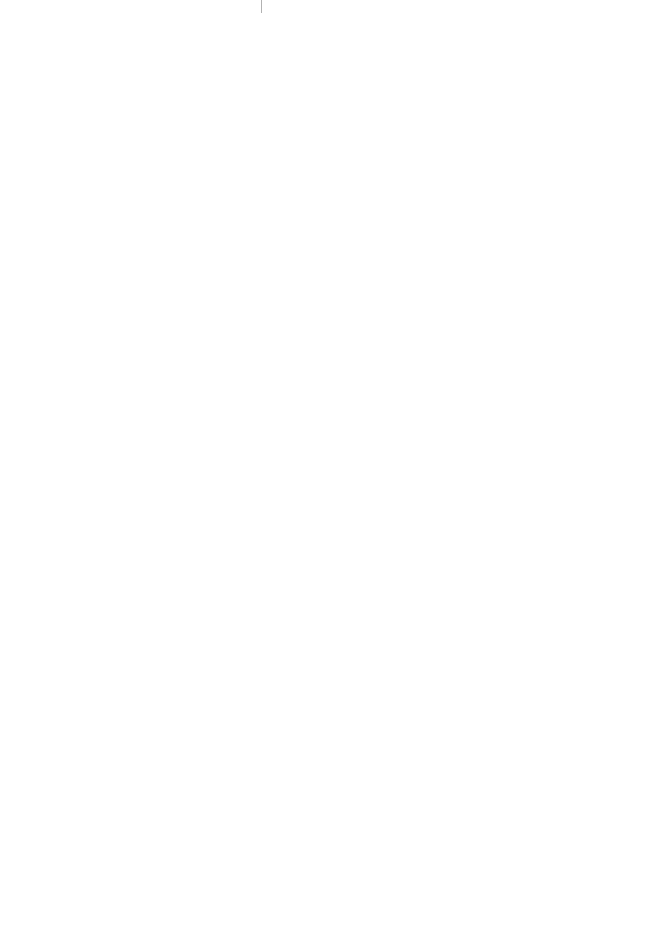
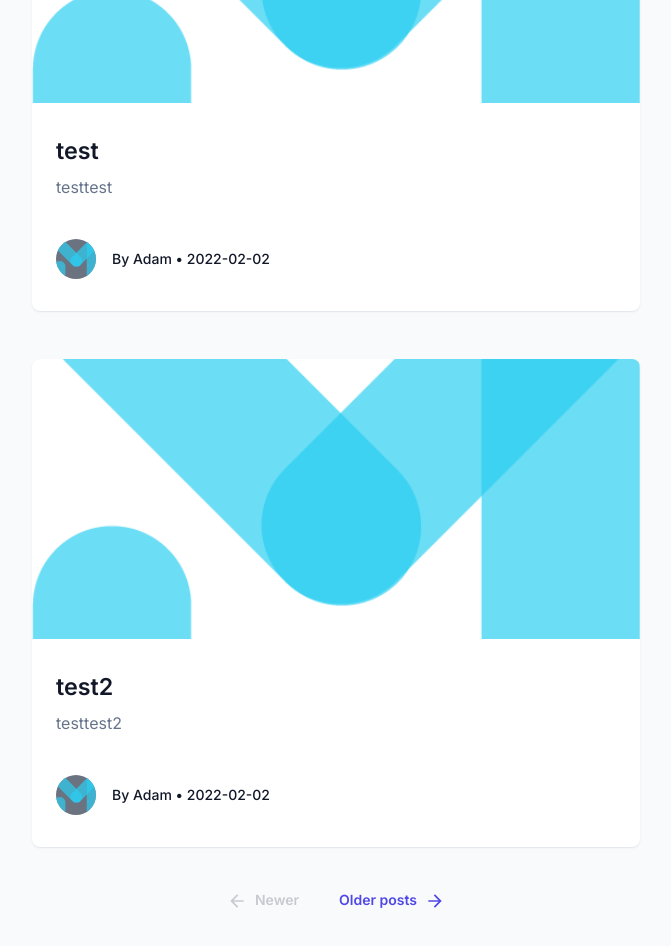
Before and after one commit to Qiming-Liu/ThinkMoreForum-Frontend, a Next.js app: page /category in a window 1280 px wide. Before the commit this address had no page. Shown: the part 540-1486 px from the top of the page, without its empty margins (304-975 px from the left). Before the commit the page ends 992 px from the top, so only its background shows below. Built offline with nearby package versions, Linux system fonts and the light colour scheme.

Commit message:
feat: add password (#18)

```diff
--- /dev/null
+++ b/components/Post/PostCard.js
@@ -0,0 +1,91 @@
+import NextLink from 'next/link';
+import PropTypes from 'prop-types';
+import {
+  Avatar,
+  Box,
+  Card,
+  CardContent,
+  CardMedia,
+  Link,
+  Typography,
+} from '@mui/material';
+import { getInitials } from '../../utils/get-initials';
+
+export const PostCard = (props) => {
+  const {
+    authorAvatar,
+    authorName,
+    headImg,
+    createTimeStamp,
+    abstract,
+    title,
+    ...other
+  } = props;
+
+  return (
+    <Card
+      sx={{
+        '& + &': {
+          mt: 6,
+        },
+      }}
+      {...other}
+    >
+      <NextLink href="/" passHref>
+        <CardMedia component="a" image={headImg} sx={{ height: 280 }} />
+      </NextLink>
+      <CardContent>
+        <NextLink href="/" passHref>
+          <Link color="textPrimary" component="a" variant="h5">
+            {title}
+          </Link>
+        </NextLink>
+        <Typography
+          color="textSecondary"
+          sx={{
+            height: 48,
+            mt: 1,
+            overflow: 'hidden',
+            textOverflow: 'ellipsis',
+            WebkitBoxOrient: 'vertical',
+            WebkitLineClamp: 2,
+          }}
+          variant="body1"
+        >
+          {abstract}
+        </Typography>
+        <Box
+          sx={{
+            alignItems: 'center',
+            display: 'flex',
+            flexWrap: 'wrap',
+            mt: 2,
+          }}
+        >
+          <Box
+            sx={{
+              alignItems: 'center',
+              display: 'flex',
+            }}
+          >
+            <Avatar src={authorAvatar} sx={{ mr: 2 }}>
+              {getInitials(authorName)}
+            </Avatar>
+            <Typography variant="subtitle2">
+              By {authorName} • {createTimeStamp}
+            </Typography>
+          </Box>
+        </Box>
+      </CardContent>
+    </Card>
+  );
+};
+
+PostCard.propTypes = {
+  authorAvatar: PropTypes.string.isRequired,
+  authorName: PropTypes.string.isRequired,
+  headImg: PropTypes.string.isRequired,
+  createTimeStamp: PropTypes.string.isRequired,
+  abstract: PropTypes.string.isRequired,
+  title: PropTypes.string.isRequired,
+};
--- /dev/null
+++ b/icons/arrow-left.js
@@ -0,0 +1,16 @@
+import { createSvgIcon } from '@mui/material/utils';
+
+export const ArrowLeft = createSvgIcon(
+  <svg
+    xmlns="http://www.w3.org/2000/svg"
+    viewBox="0 0 20 20"
+    fill="currentColor"
+  >
+    <path
+      fillRule="evenodd"
+      d="M9.707 16.707a1 1 0 01-1.414 0l-6-6a1 1 0 010-1.414l6-6a1 1 0 011.414 1.414L5.414 9H17a1 1 0 110 2H5.414l4.293 4.293a1 1 0 010 1.414z"
+      clipRule="evenodd"
+    />
+  </svg>,
+  'ArrowLeft',
+);
--- /dev/null
+++ b/pages/category/index.js
@@ -0,0 +1,90 @@
+import { useState } from 'react';
+import Head from 'next/head';
+import NextLink from 'next/link';
+import { Box, Button, Container, Divider, Typography } from '@mui/material';
+import { PostCard } from '../../components/Post/PostCard';
+import ArrowBackIcon from '@mui/icons-material/ArrowBack';
+import ArrowForwardIcon from '@mui/icons-material/ArrowForward';
+import { ArrowLeft as ArrowLeftIcon } from '../../icons/arrow-left';
+
+const PostList = () => {
+  const [posts, setPosts] = useState([
+    {
+      authorAvatar: '/logo.png',
+      authorName: 'Adam',
+      headImg: '/logo.png',
+      createTimeStamp: '2022-02-02',
+      abstract: 'testtest',
+      title: 'test',
+    },
+    {
+      authorAvatar: '/logo.png',
+      authorName: 'Adam',
+      headImg: '/logo.png',
+      createTimeStamp: '2022-02-02',
+      abstract: 'testtest2',
+      title: 'test2',
+    },
+  ]);
+
+  return (
+    <>
+      <Head>
+        <title>Post List | Material Kit Pro</title>
+      </Head>
+      <Box
+        component="main"
+        sx={{
+          flexGrow: 1,
+          py: 8,
+        }}
+      >
+        <Container maxWidth="md">
+          <NextLink href="/" passHref>
+            <Button
+              component="a"
+              startIcon={<ArrowLeftIcon fontSize="small" />}
+            >
+              Back to categories
+            </Button>
+          </NextLink>
+          <Typography variant="h3" sx={{ mt: 3 }}>
+            Blog Platform
+          </Typography>
+          <Divider sx={{ my: 3 }} />
+          {posts.map((post) => (
+            <PostCard
+              authorAvatar={post.authorAvatar}
+              authorName={post.authorName}
+              headImg={post.headImg}
+              createTimeStamp={post.createTimeStamp}
+              abstract={post.abstract}
+              title={post.title}
+            />
+          ))}
+          <Box
+            sx={{
+              alignItems: 'center',
+              display: 'flex',
+              justifyContent: 'center',
+              mt: 4,
+              mb: 8,
+            }}
+          >
+            <Button disabled startIcon={<ArrowBackIcon fontSize="small" />}>
+              Newer
+            </Button>
+            <Button
+              endIcon={<ArrowForwardIcon fontSize="small" />}
+              sx={{ ml: 1 }}
+            >
+              Older posts
+            </Button>
+          </Box>
+        </Container>
+      </Box>
+    </>
+  );
+};
+
+export default PostList;
--- /dev/null
+++ b/utils/get-initials.js
@@ -0,0 +1,7 @@
+export const getInitials = (name = '') =>
+  name
+    .replace(/\s+/, ' ')
+    .split(' ')
+    .slice(0, 2)
+    .map((v) => v && v[0].toUpperCase())
+    .join('');
```
